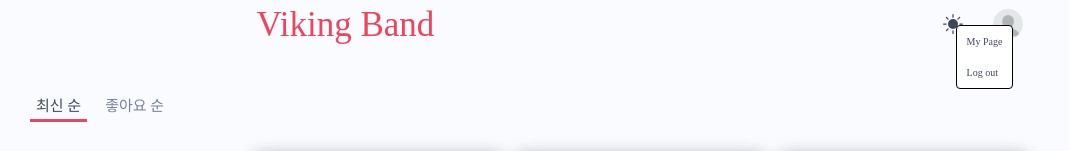
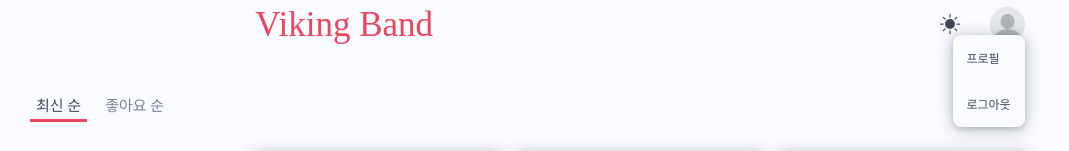
Before and after one commit to tjdrkr2580/vikingBand-fe, a React (Create React App) app: page / in a window 1280 px wide. Both pictures are taken after a click on the picture 1008 px from the left and 24 px from the top of the page. Shown: the top 151 px of the page, without its empty margins (0-1069 px from the left). Built offline with nearby package versions, Linux system fonts and the light colour scheme; a web font is replaced by a local one.

Commit message:
feat | Header 색상 및 레이아웃 변경

```diff
--- a/src/components/Header.jsx
+++ b/src/components/Header.jsx
@@ -1,11 +1,16 @@
-import React from "react";
+import React, { useCallback, useMemo, useRef } from "react";
 import { useRecoilState } from "recoil";
 import styled from "styled-components";
 import ToggleMode from "../element/ToggleMode";
 import { isUserState } from "../utils/recoil/atoms";
-import { circleBorderRadius, fontBigger } from "../utils/styles/mixins";
+import {
+  boxBorderRadius,
+  circleBorderRadius,
+  fontBigger,
+} from "../utils/styles/mixins";
 import { useState } from "react";
 import unnamed from "../assets/unname.jpg";
+import Button from "../element/Button";
 
 const MainLogo = styled.h1`
   cursor: pointer;
@@ -38,8 +43,9 @@ const StButtons = styled.div`
 `;
 
 const HeaderButton = styled.img`
-  width: 3rem;
-  height: 3rem;
+  cursor: pointer;
+  width: 3.5rem;
+  height: 3.5rem;
   ${circleBorderRadius}
   object-fit: cover;
 `;
@@ -56,7 +62,6 @@ const LoginButton = styled.button`
   background-color: ${(props) => props.theme.bgColor};
   transition: border 0.3s;
   color: ${(props) => props.theme.textColor3};
-
   &:hover {
     border: 2px solid gray;
   }
@@ -64,28 +69,27 @@ const LoginButton = styled.button`
 
 const DropdownMenu = styled.ul`
   position: absolute;
-  top: 2rem;
-  right: 0;
+  top: 3rem;
+  right: 0rem;
   list-style-type: none;
   padding: 0;
   margin: 0;
-  background-color: white;
-  border: 1px solid black;
-  border-radius: 4px;
-  transform: translateX(-10px);
+  background-color: ${(props) => props.theme.bgColor};
+  box-shadow: ${(props) => props.theme.shadow};
+  ${boxBorderRadius}
 `;
 
 const DropdownMenuItem = styled.li`
-  padding: 1rem;
+  padding: 1.4rem;
   cursor: pointer;
-  &:hover {
-    background-color: lightgray;
-  }
+  font-size: 1.2rem;
 `;
 
 const Header = () => {
   const [isDropdownOpen, setIsDropdownOpen] = useState(false);
   const [isLoggedIn, setIsLoggedIn] = useRecoilState(isUserState);
+
+  const homeWrapperRef = useRef(null);
 
   const handleHeaderButtonClick = () => {
     setIsDropdownOpen(!isDropdownOpen);
@@ -96,7 +100,15 @@ const Header = () => {
   };
 
   return (
-    <HeaderWrapper>
+    <HeaderWrapper
+      ref={homeWrapperRef}
+      onClick={(e) => {
+        if (isDropdownOpen !== true) return;
+        if (homeWrapperRef.current === e.target) {
+          setIsDropdownOpen(false);
+        }
+      }}
+    >
       <MainLogo>Viking Band</MainLogo>
       <StButtons>
         <ToggleMode />
@@ -105,17 +117,15 @@ const Header = () => {
             <HeaderButton onClick={handleHeaderButtonClick} src={unnamed} />
             {isDropdownOpen && (
               <DropdownMenu>
+                <DropdownMenuItem>프로필</DropdownMenuItem>
                 <DropdownMenuItem onClick={handleLogout}>
-                  My Page
-                </DropdownMenuItem>
-                <DropdownMenuItem onClick={handleLogout}>
-                  Log out
+                  로그아웃
                 </DropdownMenuItem>
               </DropdownMenu>
             )}
           </div>
         ) : (
-          <LoginButton>Log in</LoginButton>
+          <Button>로그인</Button>
         )}
       </StButtons>
     </HeaderWrapper>
--- a/src/element/Button.jsx
+++ b/src/element/Button.jsx
@@ -1,10 +1,49 @@
 import React from "react";
-import styled from "styled-components";
+import styled, { css } from "styled-components";
+import { boxBorderRadius } from "../utils/styles/mixins";
 
-const CustomButton = styled.button``;
+const CustomButton = styled.button`
+  cursor: pointer;
+  width: 8rem;
+  background-color: ${(props) => props.theme.primary};
+  border: none;
+  ${boxBorderRadius}
+  color : #d1d6e6;
+  font-weight: 500;
+  ${(props) =>
+    props.wh === "s" &&
+    css`
+      width: 6rem;
+      height: 3rem;
+      font-size: 1.4rem;
+    `}
+  ${(props) =>
+    props.wh === "m" &&
+    css`
+      width: 7rem;
+      height: 3rem;
+      font-size: 1.4rem;
+    `}
+    ${(props) =>
+    props.wh === "l" &&
+    css`
+      width: 10rem;
+      height: 4.5rem;
+    `}
+    ${boxBorderRadius}
+`;
 
 const Button = ({ children, ...props }) => {
-  return <CustomButton wh={props.wh}>{children}</CustomButton>;
+  return (
+    <CustomButton wh={props.wh} onClick={props.onClick}>
+      {children}
+    </CustomButton>
+  );
+};
+
+Button.defaultProps = {
+  wh: "m",
+  onClick: () => {},
 };
 
 export default Button;
```
